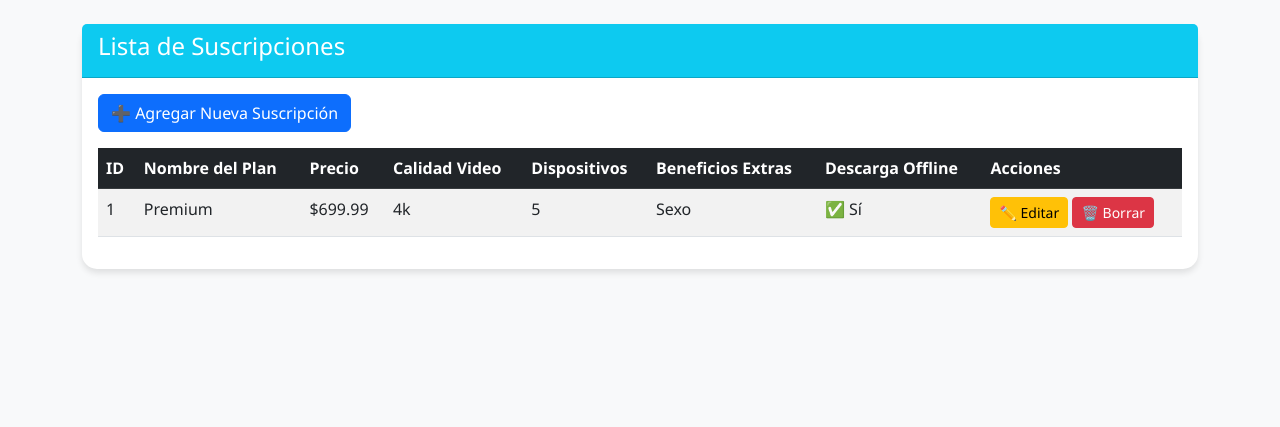
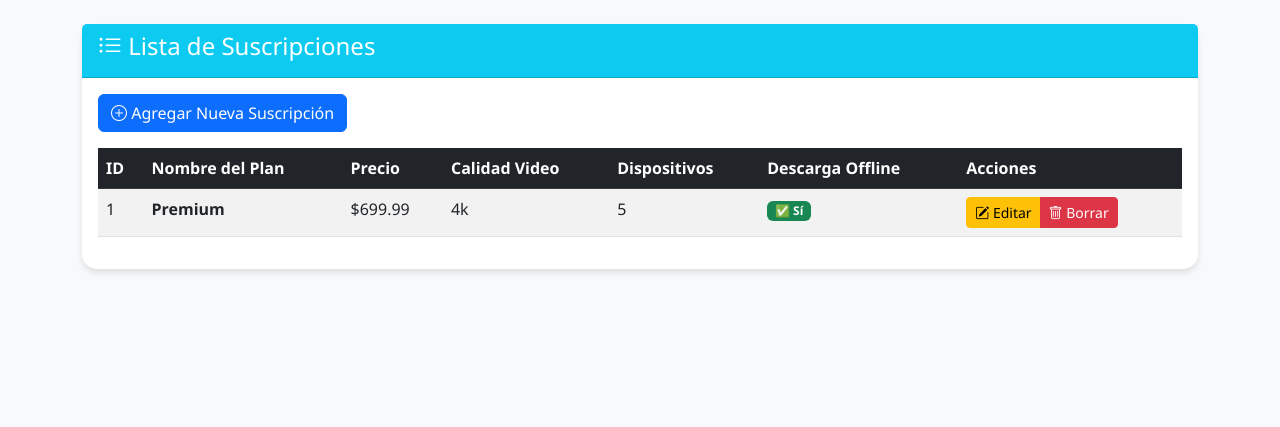
Before and after one commit to MunizSalinasVictor/UIII_Act3_funcional_victor, a Django app: page /suscripciones/ver/ in a window 1280 px wide. Shown: the part 56-483 px from the top of the page. Run offline with Django 5.2, Linux system fonts and the light colour scheme; data comes from the database, SQL or seed files in the repository.

Commit message:
Enhance subscription list UI and empty state message
Updated the subscription list display with improved styling and added icons for actions. Enhanced the empty state message for better user guidance.

```diff
--- a/app_Crunchyroll/templates/suscripciones/ver_Suscripciones.html
+++ b/app_Crunchyroll/templates/suscripciones/ver_Suscripciones.html
@@ -3,11 +3,14 @@
 {% block content %}
 <div class="card">
     <div class="card-header bg-info text-white">
-        <h4>Lista de Suscripciones</h4>
+        <h4><i class="bi bi-list-ul"></i> Lista de Suscripciones</h4>
     </div>
     <div class="card-body">
-        <a href="{% url 'agregar_Suscripcion' %}" class="btn btn-primary mb-3">➕ Agregar Nueva Suscripción</a>
+        <a href="{% url 'agregar_Suscripcion' %}" class="btn btn-primary mb-3">
+            <i class="bi bi-plus-circle"></i> Agregar Nueva Suscripción
+        </a>
 
+        {% if suscripciones %}
         <div class="table-responsive">
             <table class="table table-striped table-hover">
                 <thead class="table-dark">
@@ -17,7 +20,6 @@
                         <th>Precio</th>
                         <th>Calidad Video</th>
                         <th>Dispositivos</th>
-                        <th>Beneficios Extras</th>
                         <th>Descarga Offline</th>
                         <th>Acciones</th>
                     </tr>
@@ -26,32 +28,41 @@
                     {% for suscripcion in suscripciones %}
                     <tr>
                         <td>{{ suscripcion.id }}</td>
-                        <td>{{ suscripcion.nombre_plan }}</td>
+                        <td><strong>{{ suscripcion.nombre_plan }}</strong></td>
                         <td>${{ suscripcion.precio }}</td>
                         <td>{{ suscripcion.calidad_video }}</td>
                         <td>{{ suscripcion.num_dispositivos }}</td>
-                        <td>{{ suscripcion.beneficio_extra }}</td>
                         <td>
                             {% if suscripcion.descarga_offline %}
-                                ✅ Sí
+                                <span class="badge bg-success">✅ Sí</span>
                             {% else %}
-                                ❌ No
+                                <span class="badge bg-secondary">❌ No</span>
                             {% endif %}
                         </td>
                         <td>
-                            <a href="{% url 'actualizar_Suscripcion' suscripcion.id %}" class="btn btn-warning btn-sm">✏️ Editar</a>
-                            <a href="{% url 'borrar_Suscripcion' suscripcion.id %}" class="btn btn-danger btn-sm"
-                               onclick="return confirm('¿Estás seguro de eliminar esta suscripción?')">🗑️ Borrar</a>
+                            <div class="btn-group" role="group">
+                                <a href="{% url 'actualizar_Suscripcion' suscripcion.id %}" class="btn btn-warning btn-sm">
+                                    <i class="bi bi-pencil-square"></i> Editar
+                                </a>
+                                <a href="{% url 'borrar_Suscripcion' suscripcion.id %}" class="btn btn-danger btn-sm">
+                                    <i class="bi bi-trash"></i> Borrar
+                                </a>
+                            </div>
                         </td>
-                    </tr>
-                    {% empty %}
-                    <tr>
-                        <td colspan="7" class="text-center">No hay suscripciones registradas</td>
                     </tr>
                     {% endfor %}
                 </tbody>
             </table>
         </div>
+        {% else %}
+        <div class="alert alert-info text-center">
+            <h5><i class="bi bi-info-circle"></i> No hay suscripciones registradas</h5>
+            <p>Comienza agregando tu primera suscripción.</p>
+            <a href="{% url 'agregar_Suscripcion' %}" class="btn btn-primary">
+                <i class="bi bi-plus-circle"></i> Agregar Primera Suscripción
+            </a>
+        </div>
+        {% endif %}
     </div>
 </div>
 {% endblock %}
```
